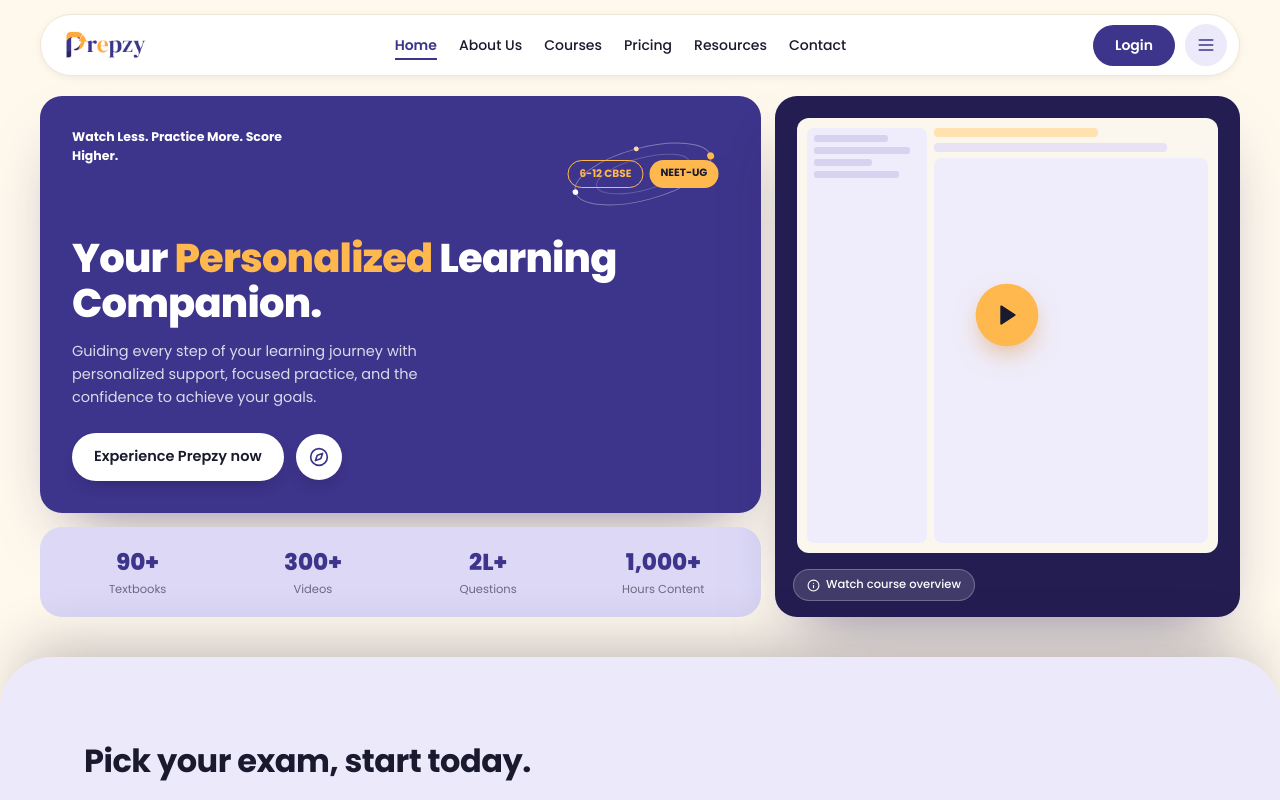
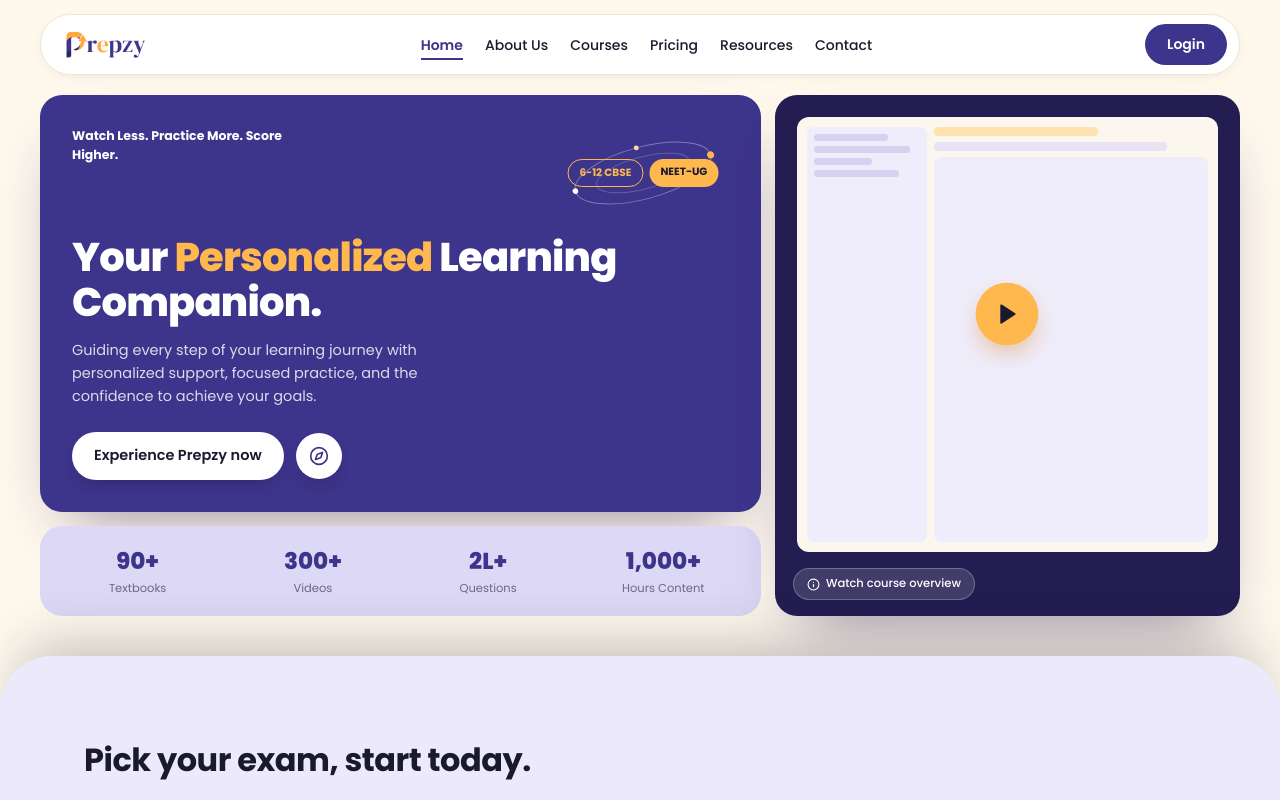
Before and after one commit to djp876/Prepzy, a Next.js app: page / in a window 1280 px wide. Shown: the top 800 px of the page. Built offline with nearby package versions, Linux system fonts and the light colour scheme.

Commit message:
Hero motion: robust per-element entrance (fix stuck-hidden); navbar burger lg:hidden fix

```diff
--- a/src/app/components/HeroV1.tsx
+++ b/src/app/components/HeroV1.tsx
@@ -1,7 +1,7 @@
 "use client";
 
 import { useEffect, useState } from "react";
-import { motion, useReducedMotion, type Variants } from "motion/react";
+import { motion, useReducedMotion } from "motion/react";
 import { Compass, Play, Info } from "lucide-react";
 
 const PURPLE = "#3d348b";
@@ -12,23 +12,6 @@
 const INK = "#1a1a2e";
 
 const EASE = [0.16, 1, 0.3, 1] as const;
-
-const container: Variants = {
-  hidden: {},
-  show: { transition: { staggerChildren: 0.12, delayChildren: 0.05 } },
-};
-const item: Variants = {
-  hidden: { opacity: 0, y: 18 },
-  show: { opacity: 1, y: 0, transition: { duration: 0.55, ease: EASE } },
-};
-const boxInner: Variants = {
-  hidden: { opacity: 0, y: 18 },
-  show: {
-    opacity: 1,
-    y: 0,
-    transition: { duration: 0.55, ease: EASE, when: "beforeChildren", staggerChildren: 0.09 },
-  },
-};
 
 const STATS = [
   { to: 90, suffix: "+", label: "Textbooks" },
@@ -70,17 +53,9 @@
 function Solar({ reduce }: { reduce: boolean | null }) {
   return (
     <div style={{ position: "relative", width: 172, height: 92, flex: "none" }}>
-      <svg
-        viewBox="0 0 172 92"
-        style={{ position: "absolute", inset: 0 }}
-        aria-hidden
-      >
+      <svg viewBox="0 0 172 92" style={{ position: "absolute", inset: 0 }} aria-hidden>
         <defs>
-          <path
-            id="pzHeroOrbit"
-            d="M16,46 a70,26 0 1,0 140,0 a70,26 0 1,0 -140,0"
-            fill="none"
-          />
+          <path id="pzHeroOrbit" d="M16,46 a70,26 0 1,0 140,0 a70,26 0 1,0 -140,0" fill="none" />
         </defs>
         <g transform="rotate(-15 86 46)">
           <ellipse cx="86" cy="46" rx="70" ry="26" fill="none" stroke="rgba(255,255,255,0.34)" strokeWidth="1" />
@@ -119,30 +94,10 @@
           zIndex: 2,
         }}
       >
-        <span
-          style={{
-            borderRadius: "var(--pz-radius-pill)",
-            padding: "5px 11px",
-            fontSize: 10.5,
-            fontWeight: 700,
-            whiteSpace: "nowrap",
-            border: `1.5px solid ${AMBER}`,
-            color: AMBER,
-          }}
-        >
+        <span style={{ borderRadius: "var(--pz-radius-pill)", padding: "5px 11px", fontSize: 10.5, fontWeight: 700, whiteSpace: "nowrap", border: `1.5px solid ${AMBER}`, color: AMBER }}>
           6-12 CBSE
         </span>
-        <span
-          style={{
-            borderRadius: "var(--pz-radius-pill)",
-            padding: "5px 11px",
-            fontSize: 10.5,
-            fontWeight: 700,
-            whiteSpace: "nowrap",
-            background: AMBER,
-            color: INK,
-          }}
-        >
+        <span style={{ borderRadius: "var(--pz-radius-pill)", padding: "5px 11px", fontSize: 10.5, fontWeight: 700, whiteSpace: "nowrap", background: AMBER, color: INK }}>
           NEET-UG
         </span>
       </div>
@@ -153,19 +108,23 @@
 export function HeroV1() {
   const reduce = useReducedMotion();
 
+  // Robust per-element entrance: animate on mount with a small stagger delay.
+  const reveal = (delay: number) =>
+    reduce
+      ? {}
+      : {
+          initial: { opacity: 0, y: 18 },
+          animate: { opacity: 1, y: 0 },
+          transition: { duration: 0.55, ease: EASE, delay },
+        };
+
   return (
     <section style={{ background: CREAM, padding: "20px 16px 40px" }}>
-      <motion.div
-        className="pz-herogrid mx-auto"
-        style={{ maxWidth: 1200 }}
-        variants={container}
-        initial={reduce ? false : "hidden"}
-        animate="show"
-      >
+      <div className="pz-herogrid mx-auto" style={{ maxWidth: 1200 }}>
         {/* PURPLE INTRO BOX */}
         <motion.div
           className="pz-area-box"
-          variants={boxInner}
+          {...reveal(0)}
           style={{
             background: PURPLE,
             borderRadius: "var(--pz-radius-tile)",
@@ -175,68 +134,33 @@
             overflow: "hidden",
           }}
         >
-          <div
-            className="flex items-start justify-between"
-            style={{ gap: 10 }}
-          >
-            <motion.span
-              variants={item}
-              style={{ fontSize: 12.5, fontWeight: 700, opacity: 0.92, maxWidth: 240 }}
-            >
+          <div className="flex items-start justify-between" style={{ gap: 10 }}>
+            <motion.span {...reveal(0.12)} style={{ fontSize: 12.5, fontWeight: 700, opacity: 0.92, maxWidth: 240 }}>
               Watch Less. Practice More. Score Higher.
             </motion.span>
-            <motion.div variants={item}>
+            <motion.div {...reveal(0.18)}>
               <Solar reduce={reduce} />
             </motion.div>
           </div>
 
           <motion.h1
-            variants={item}
-            style={{
-              fontSize: "clamp(28px, 3.6vw, 40px)",
-              fontWeight: 800,
-              lineHeight: 1.12,
-              letterSpacing: "-0.02em",
-              margin: "16px 0 0",
-            }}
+            {...reveal(0.2)}
+            style={{ fontSize: "clamp(28px, 3.6vw, 40px)", fontWeight: 800, lineHeight: 1.12, letterSpacing: "-0.02em", margin: "16px 0 0" }}
           >
-            Your <span style={{ color: AMBER }}>Personalized</span> Learning
-            Companion.
+            Your <span style={{ color: AMBER }}>Personalized</span> Learning Companion.
           </motion.h1>
 
           <motion.p
-            variants={item}
-            style={{
-              color: "rgba(255,255,255,0.82)",
-              fontSize: 14.5,
-              lineHeight: 1.6,
-              margin: "14px 0 0",
-              maxWidth: 430,
-            }}
+            {...reveal(0.28)}
+            style={{ color: "rgba(255,255,255,0.82)", fontSize: 14.5, lineHeight: 1.6, margin: "14px 0 0", maxWidth: 430 }}
           >
-            Guiding every step of your learning journey with personalized
-            support, focused practice, and the confidence to achieve your goals.
+            Guiding every step of your learning journey with personalized support, focused practice, and the confidence to achieve your goals.
           </motion.p>
 
-          <motion.div
-            variants={item}
-            className="flex items-center"
-            style={{ gap: 12, marginTop: 24 }}
-          >
+          <motion.div {...reveal(0.36)} className="flex items-center" style={{ gap: 12, marginTop: 24 }}>
             <a
               href="#"
-              className="pz-cbtn"
-              style={{
-                background: "#fff",
-                color: INK,
-                borderRadius: "var(--pz-radius-pill)",
-                padding: "13px 22px",
-                fontWeight: 600,
-                fontSize: 14.5,
-                textDecoration: "none",
-                boxShadow: "0 8px 18px -10px rgba(0,0,0,0.35)",
-                transition: "transform var(--pz-dur) var(--pz-ease-out), box-shadow var(--pz-dur) var(--pz-ease-out)",
-              }}
+              style={{ background: "#fff", color: INK, borderRadius: "var(--pz-radius-pill)", padding: "13px 22px", fontWeight: 600, fontSize: 14.5, textDecoration: "none", boxShadow: "0 8px 18px -10px rgba(0,0,0,0.35)" }}
             >
               Experience Prepzy now
             </a>
@@ -244,18 +168,7 @@
               href="#"
               aria-label="Take the guided tour"
               className="pz-compass"
-              style={{
-                width: 46,
-                height: 46,
-                borderRadius: "var(--pz-radius-pill)",
-                background: "#fff",
-                display: "inline-flex",
-                alignItems: "center",
-                justifyContent: "center",
-                color: PURPLE,
-                boxShadow: "0 8px 18px -10px rgba(0,0,0,0.35)",
-                transition: "transform 0.6s var(--pz-ease-out)",
-              }}
+              style={{ width: 46, height: 46, borderRadius: "var(--pz-radius-pill)", background: "#fff", display: "inline-flex", alignItems: "center", justifyContent: "center", color: PURPLE, boxShadow: "0 8px 18px -10px rgba(0,0,0,0.35)", transition: "transform 0.6s var(--pz-ease-out)" }}
             >
               <Compass size={20} />
             </a>
@@ -265,7 +178,7 @@
         {/* MEDIA TILE */}
         <motion.div
           className="pz-area-media"
-          variants={item}
+          {...reveal(0.2)}
           style={{
             background: PURPLE_DEEP,
             borderRadius: "var(--pz-radius-tile)",
@@ -276,34 +189,10 @@
             boxShadow: "0 30px 60px -30px rgba(36,29,82,0.55)",
           }}
         >
-          {/* faux product screen — replace with real photo/video */}
-          <div
-            style={{
-              position: "absolute",
-              inset: "22px 22px 64px",
-              background: "#fbf7ef",
-              borderRadius: 12,
-              padding: 10,
-              display: "flex",
-              gap: 7,
-            }}
-          >
-            <div
-              style={{
-                width: "30%",
-                background: "#efedfb",
-                borderRadius: 7,
-                display: "flex",
-                flexDirection: "column",
-                gap: 5,
-                padding: 7,
-              }}
-            >
+          <div style={{ position: "absolute", inset: "22px 22px 64px", background: "#fbf7ef", borderRadius: 12, padding: 10, display: "flex", gap: 7 }}>
+            <div style={{ width: "30%", background: "#efedfb", borderRadius: 7, display: "flex", flexDirection: "column", gap: 5, padding: 7 }}>
               {[70, 90, 55, 80].map((w, i) => (
-                <span
-                  key={i}
-                  style={{ height: 7, borderRadius: 3, background: "#d7d2ef", width: `${w}%` }}
-                />
+                <span key={i} style={{ height: 7, borderRadius: 3, background: "#d7d2ef", width: `${w}%` }} />
               ))}
             </div>
             <div style={{ flex: 1, display: "flex", flexDirection: "column", gap: 6 }}>
@@ -316,46 +205,15 @@
           <motion.a
             href="#"
             aria-label="Watch course overview"
-            animate={reduce ? {} : { scale: [1, 1.07, 1] }}
-            transition={reduce ? {} : { duration: 2.6, repeat: Infinity, ease: "easeInOut" }}
+            animate={reduce ? undefined : { scale: [1, 1.07, 1] }}
+            transition={reduce ? undefined : { duration: 2.6, repeat: Infinity, ease: "easeInOut" }}
             whileHover={{ scale: 1.12 }}
-            style={{
-              position: "absolute",
-              top: "42%",
-              left: "50%",
-              x: "-50%",
-              y: "-50%",
-              width: 60,
-              height: 60,
-              borderRadius: "var(--pz-radius-pill)",
-              background: AMBER,
-              display: "flex",
-              alignItems: "center",
-              justifyContent: "center",
-              color: INK,
-              boxShadow: "0 10px 26px -8px rgba(217,119,6,0.6)",
-            }}
+            style={{ position: "absolute", top: "42%", left: "50%", x: "-50%", y: "-50%", width: 60, height: 60, borderRadius: "var(--pz-radius-pill)", background: AMBER, display: "flex", alignItems: "center", justifyContent: "center", color: INK, boxShadow: "0 10px 26px -8px rgba(217,119,6,0.6)" }}
           >
             <Play size={22} fill={INK} />
           </motion.a>
 
-          <span
-            style={{
-              position: "absolute",
-              left: 18,
-              bottom: 16,
-              display: "inline-flex",
-              alignItems: "center",
-              gap: 6,
-              background: "rgba(255,255,255,0.14)",
-              border: "1px solid rgba(255,255,255,0.25)",
-              color: "#fff",
-              borderRadius: "var(--pz-radius-pill)",
-              padding: "6px 13px",
-              fontSize: 11.5,
-              fontWeight: 500,
-            }}
-          >
+          <span style={{ position: "absolute", left: 18, bottom: 16, display: "inline-flex", alignItems: "center", gap: 6, background: "rgba(255,255,255,0.14)", border: "1px solid rgba(255,255,255,0.25)", color: "#fff", borderRadius: "var(--pz-radius-pill)", padding: "6px 13px", fontSize: 11.5, fontWeight: 500 }}>
             <Info size={13} /> Watch course overview
           </span>
         </motion.div>
@@ -363,28 +221,19 @@
         {/* STAT BENTO */}
         <motion.div
           className="pz-area-stats"
-          variants={item}
-          style={{
-            background: LAV2,
-            borderRadius: "var(--pz-radius-tile)",
-            padding: "18px 14px",
-            display: "grid",
-            gridTemplateColumns: "repeat(4, 1fr)",
-            gap: 8,
-          }}
+          {...reveal(0.3)}
+          style={{ background: LAV2, borderRadius: "var(--pz-radius-tile)", padding: "18px 14px", display: "grid", gridTemplateColumns: "repeat(4, 1fr)", gap: 8 }}
         >
           {STATS.map((s) => (
             <div key={s.label} style={{ textAlign: "center" }}>
               <div style={{ fontSize: "clamp(18px, 2.4vw, 23px)", fontWeight: 800, color: PURPLE }}>
                 <CountUp to={s.to} suffix={s.suffix} />
               </div>
-              <div style={{ fontSize: 11.5, color: "var(--pz-muted)", marginTop: 2 }}>
-                {s.label}
-              </div>
+              <div style={{ fontSize: 11.5, color: "var(--pz-muted)", marginTop: 2 }}>{s.label}</div>
             </div>
           ))}
         </motion.div>
-      </motion.div>
+      </div>
     </section>
   );
 }
--- a/src/app/components/NavbarV1.tsx
+++ b/src/app/components/NavbarV1.tsx
@@ -72,11 +72,8 @@
           </a>
           <button
             aria-label="Open menu"
-            className="lg:hidden"
+            className="inline-flex items-center justify-center lg:hidden"
             style={{
-              display: "inline-flex",
-              alignItems: "center",
-              justifyContent: "center",
               width: 42,
               height: 42,
               borderRadius: "var(--pz-radius-pill)",
```
